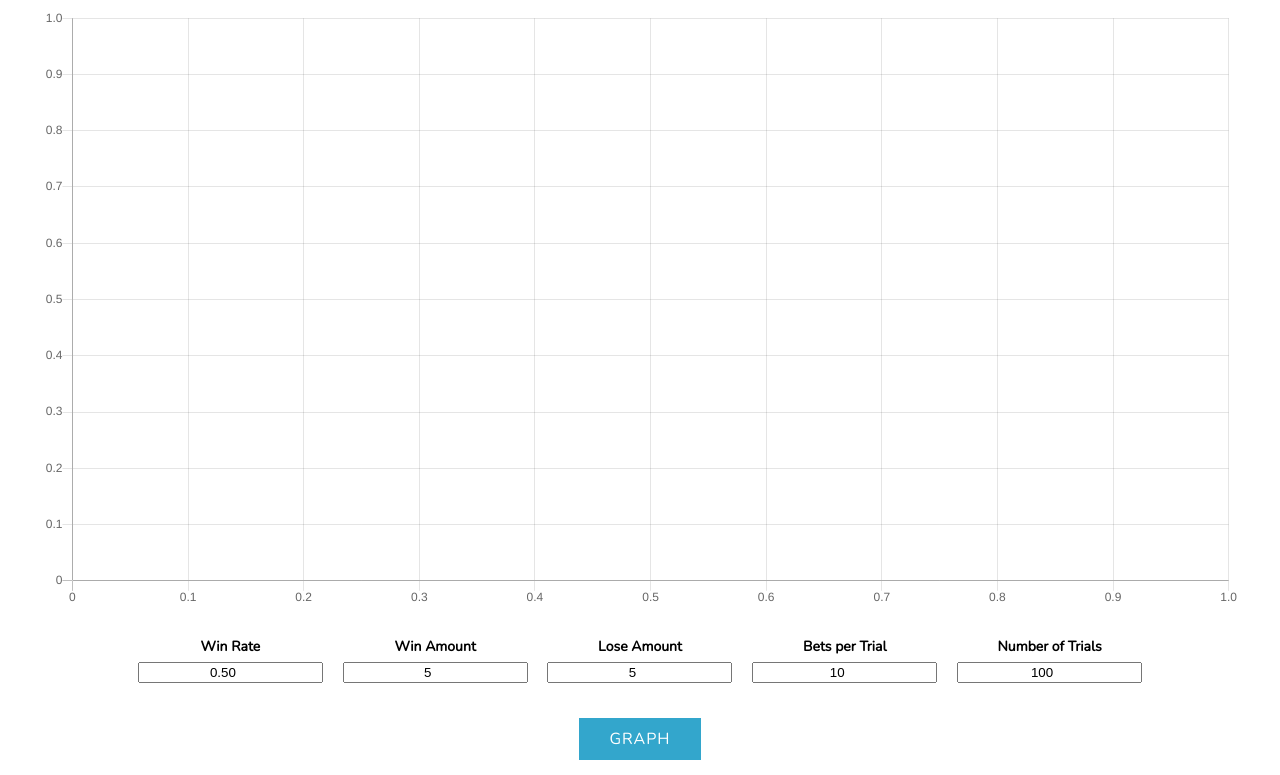
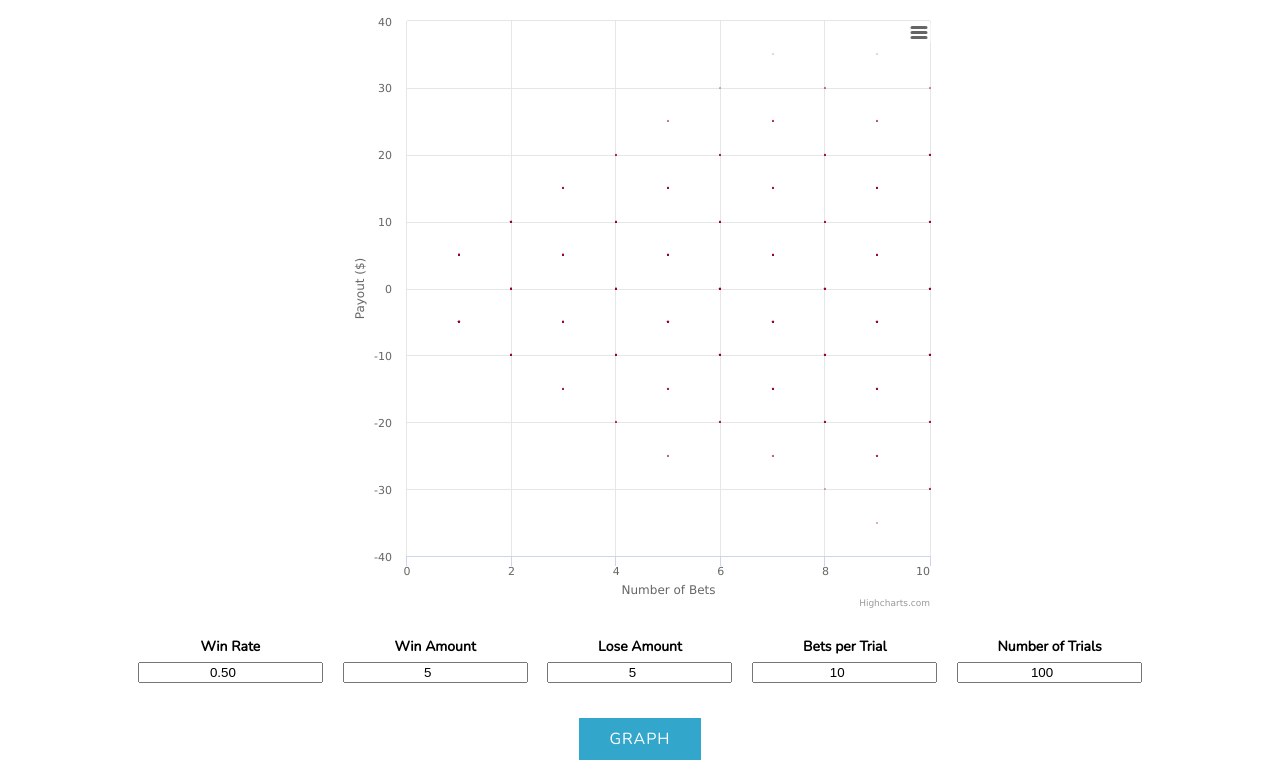
Before and after one commit to michaelyang/coinflip-app, a plain HTML site: page index.html in a window 1280 px wide. Shown: the part 58-833 px from the top of the page. Drawn offline with nearby package versions, Linux system fonts and the light colour scheme.

Commit message:
changing to highcharts

```diff
--- a/index.html
+++ b/index.html
@@ -8,12 +8,18 @@
       href="https://fonts.googleapis.com/css?family=Nunito"
       rel="stylesheet"
     />
-    <script src="https://cdnjs.cloudflare.com/ajax/libs/Chart.js/2.7.3/Chart.bundle.js"></script>
+    <!--
+      <script src="https://cdnjs.cloudflare.com/ajax/libs/Chart.js/2.7.3/Chart.bundle.js"></script>
+    -->
+    <script src="https://code.highcharts.com/highcharts.js"></script>
+    <script src="https://code.highcharts.com/modules/boost.js"></script>
+    <script src="https://code.highcharts.com/modules/exporting.js"></script>
   </head>
   <body>
     <div class="border"></div>
     <h1 class="title">CoinFlip App</h1>
-    <div class="chart"><canvas id="graph"></canvas></div>
+    <div id="graph"></div>
+    <!-- <div class="chart"><canvas id="graph"></canvas></div> -->
     <div class="controls">
       <div class="fieldwrapper">
         <div class="control">
@@ -30,7 +36,7 @@
         </div>
         <div class="control">
           <label for="betspertrial">Bets per Trial</label>
-          <input type="number" step="10" name="betspertrial" value="10" />
+          <input type="number" step="50" name="betspertrial" value="10" />
         </div>
         <div class="control">
           <label for="trial">Number of Trials</label>
--- a/scripts.js
+++ b/scripts.js
@@ -8,6 +8,7 @@ inputFields.forEach(inputField =>
   })
 );
 submitButton.addEventListener("click", handleSubmit);
+/*
 let graphData = [];
 let context = document.getElementById("graph").getContext("2d");
 let data = {
@@ -34,6 +35,7 @@ let graph = new Chart(context, {
   data: data,
   options: options
 });
+*/
 
 function handleSubmit() {
   const [
@@ -46,11 +48,12 @@ function handleSubmit() {
   let data = [].concat.apply(
     [],
     Array.from({ length: numberOfTrials }, () =>
-      createData(winRate, winAmount, loseAmount, betPerTrial)
+      createHCData(winRate, winAmount, loseAmount, betPerTrial)
     )
   );
-  updateData(data);
-  updateGraph(graph);
+  updateHC(data, betPerTrial);
+  //updateData(data);
+  //updateGraph(graph);
 }
 
 function createData(winRate, winAmount, loseAmount, betPerTrial) {
@@ -67,7 +70,76 @@ function createData(winRate, winAmount, loseAmount, betPerTrial) {
     ],
     []
   );
+  console.log(data);
   return cumulativeData;
+}
+
+function createHCData(winRate, winAmount, loseAmount, betPerTrial) {
+  let generatedData = Array.from({ length: betPerTrial }, () => Math.random());
+  let cumulativeData = generatedData.reduce(
+    (prev, curr, i) => [
+      ...prev,
+      [
+        i + 1,
+        (curr < winRate ? winAmount : -1 * loseAmount) +
+          (prev[i - 1] ? prev[i - 1][1] : 0)
+      ]
+    ],
+    []
+  );
+  return cumulativeData;
+}
+
+function updateHC(data, maxX) {
+  if (!Highcharts.Series.prototype.renderCanvas) {
+    throw "Module not loaded";
+  }
+
+  Highcharts.chart("graph", {
+    chart: {
+      zoomType: "xy",
+      height: "100%"
+    },
+    boost: {
+      useGPUTranslations: true,
+      usePreAllocated: true
+    },
+    xAxis: {
+      min: 0,
+      max: maxX,
+      gridLineWidth: 1,
+      title: {
+        text: "Number of Bets"
+      }
+    },
+    yAxis: {
+      minPadding: 0,
+      maxPadding: 0.05,
+      title: {
+        text: "Payout ($)"
+      }
+    },
+    title: {
+      text: null
+    },
+    legend: {
+      enabled: false
+    },
+    series: [
+      {
+        type: "scatter",
+        color: "rgba(152,0,67,0.2)",
+        data: data,
+        marker: {
+          radius: 1
+        },
+        tooltip: {
+          followPointer: false,
+          pointFormat: "[{point.x:.1f}, {point.y:.1f}]"
+        }
+      }
+    ]
+  });
 }
 
 function updateData(data) {
@@ -77,3 +149,4 @@ function updateData(data) {
 function updateGraph(graph) {
   graph.update();
 }
+handleSubmit();
--- a/style.css
+++ b/style.css
@@ -105,3 +105,9 @@ canvas {
 .graph-button:active {
   background: #007299;
 }
+
+#graph {
+  min-width: 380;
+  max-width: 600px;
+  margin: 0 auto;
+}
```
